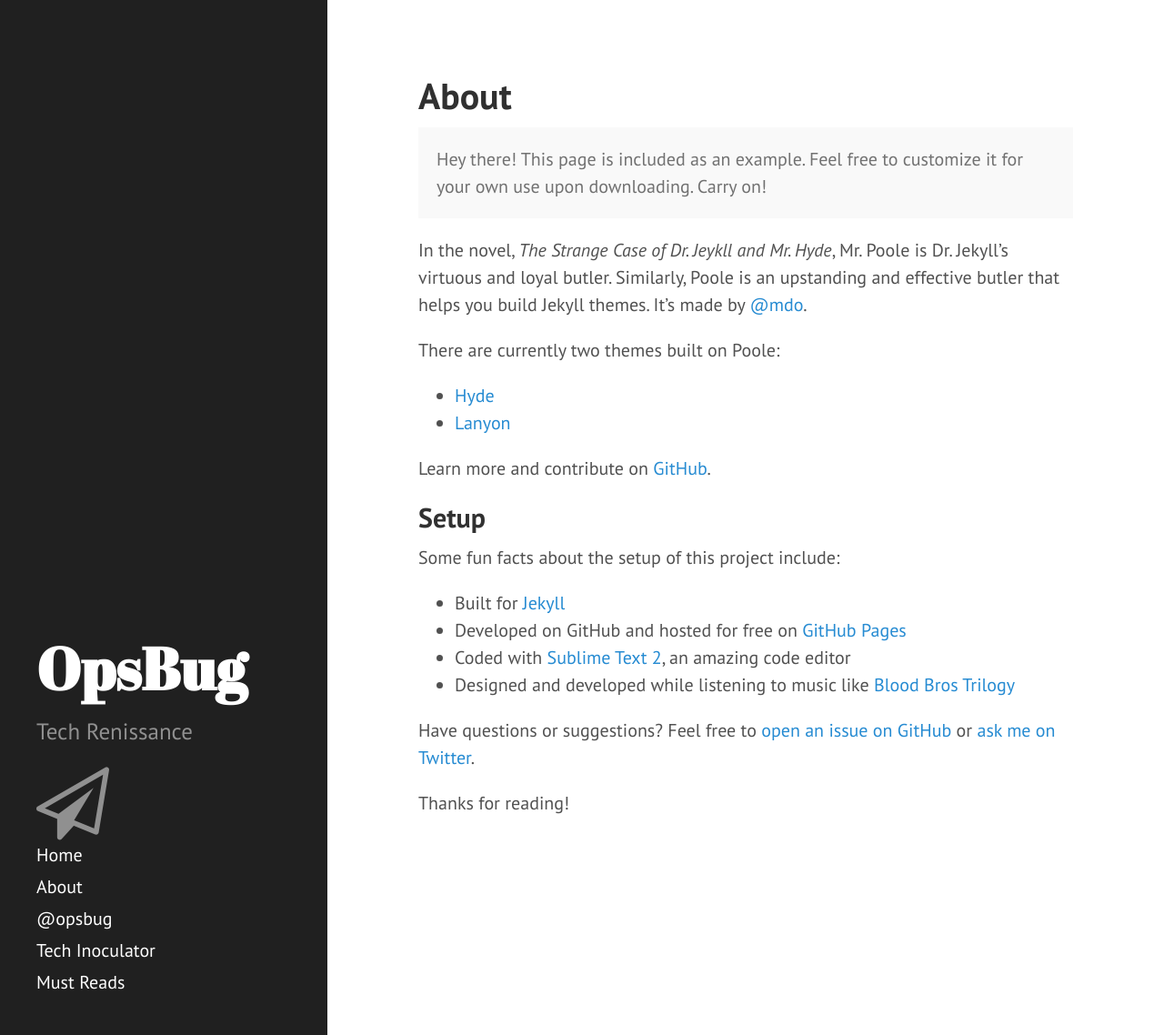
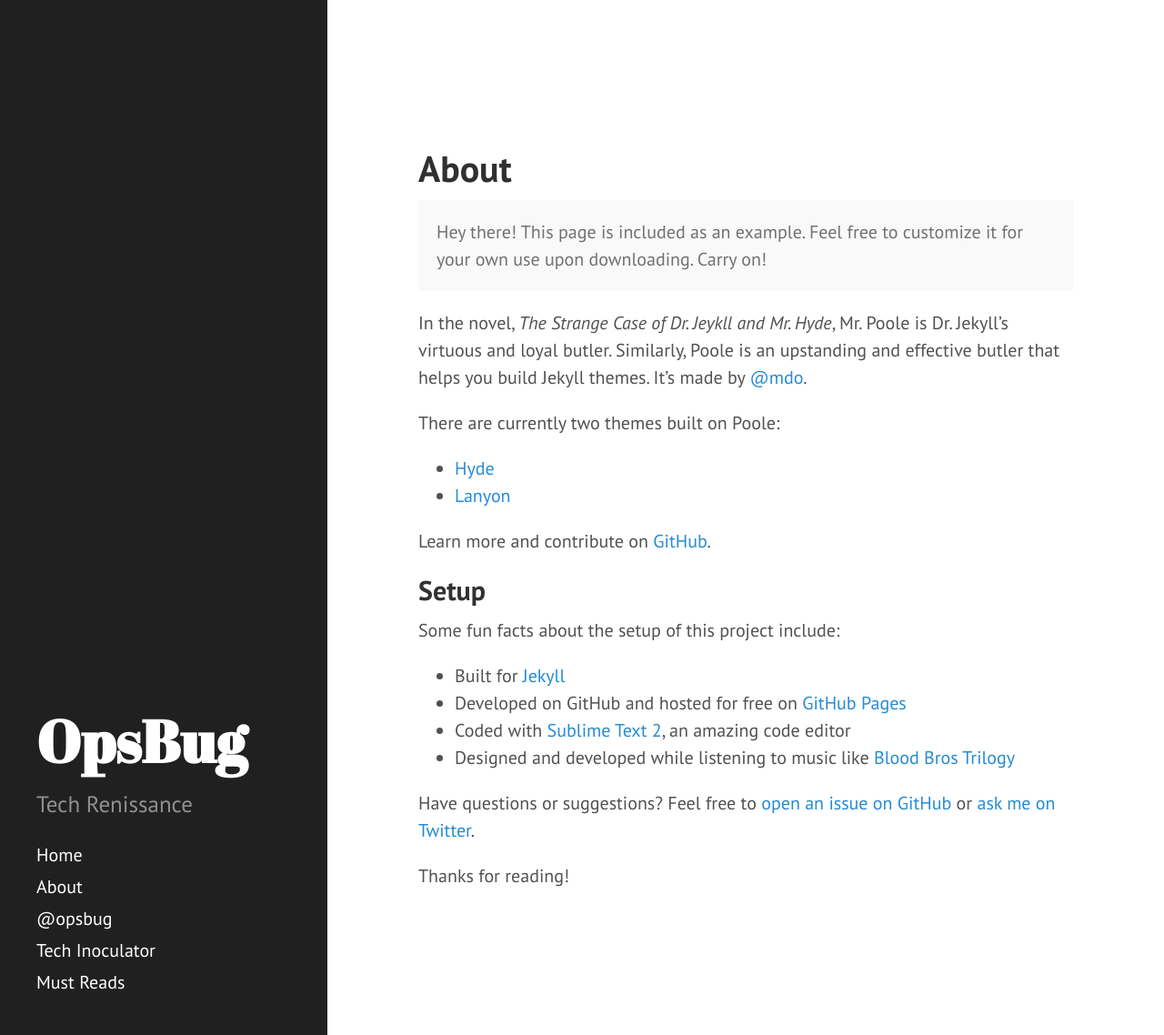
Before and after one commit to claraleung/claraleung.github.io, a Jekyll site: the page built from about.md, in a window 1280 px wide and 1138 px high. Shown: the whole window at 91% size. Built offline with Jekyll 4.4.1, drawn with Linux system fonts in a browser that asks for light colours; nearby versions of some CDN libraries; Markdown is read by kramdown in place of the engine named in the settings.

Commit message:
Initial commit

```diff
--- a/_includes/sidebar.html
+++ b/_includes/sidebar.html
@@ -1,3 +1,5 @@
+<i class="fa fa-paper-plane-o fa-4x"></i>
+
 <div class="sidebar">
   <div class="container sidebar-sticky">
     <div class="sidebar-about">
@@ -11,8 +13,6 @@
       <p class="lead">{{ site.description }}</p>
     </div>
 
-    <i class="fa fa-paper-plane-o fa-4x"></i>
-
     <nav class="sidebar-nav">
       <a class="sidebar-nav-item{% if page.url == site.baseurl %} active{% endif %}" href="{{ site.baseurl }}">Home</a>
       <a class="sidebar-nav-item" href="{{ site.github.repo }}">About</a>
```
